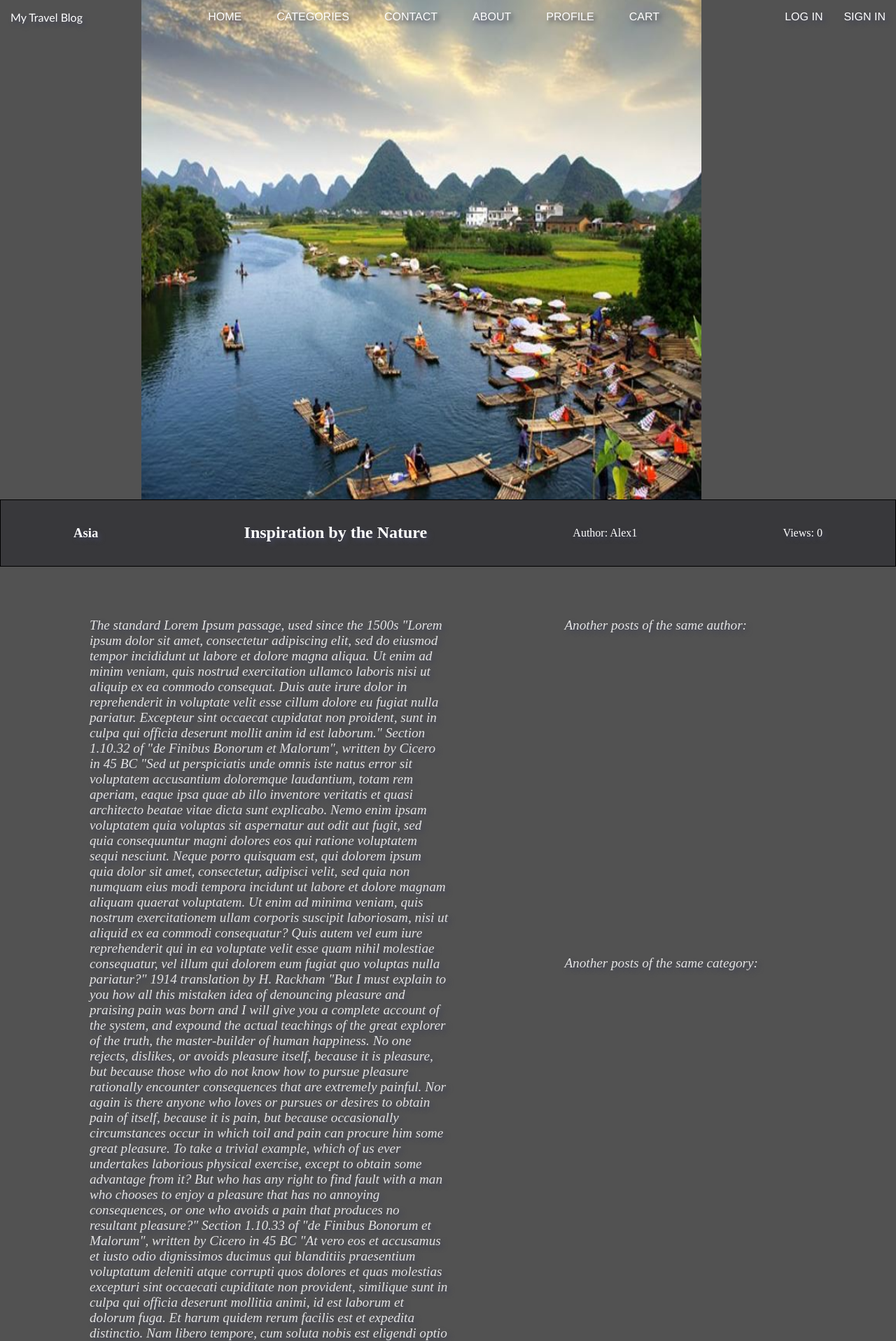
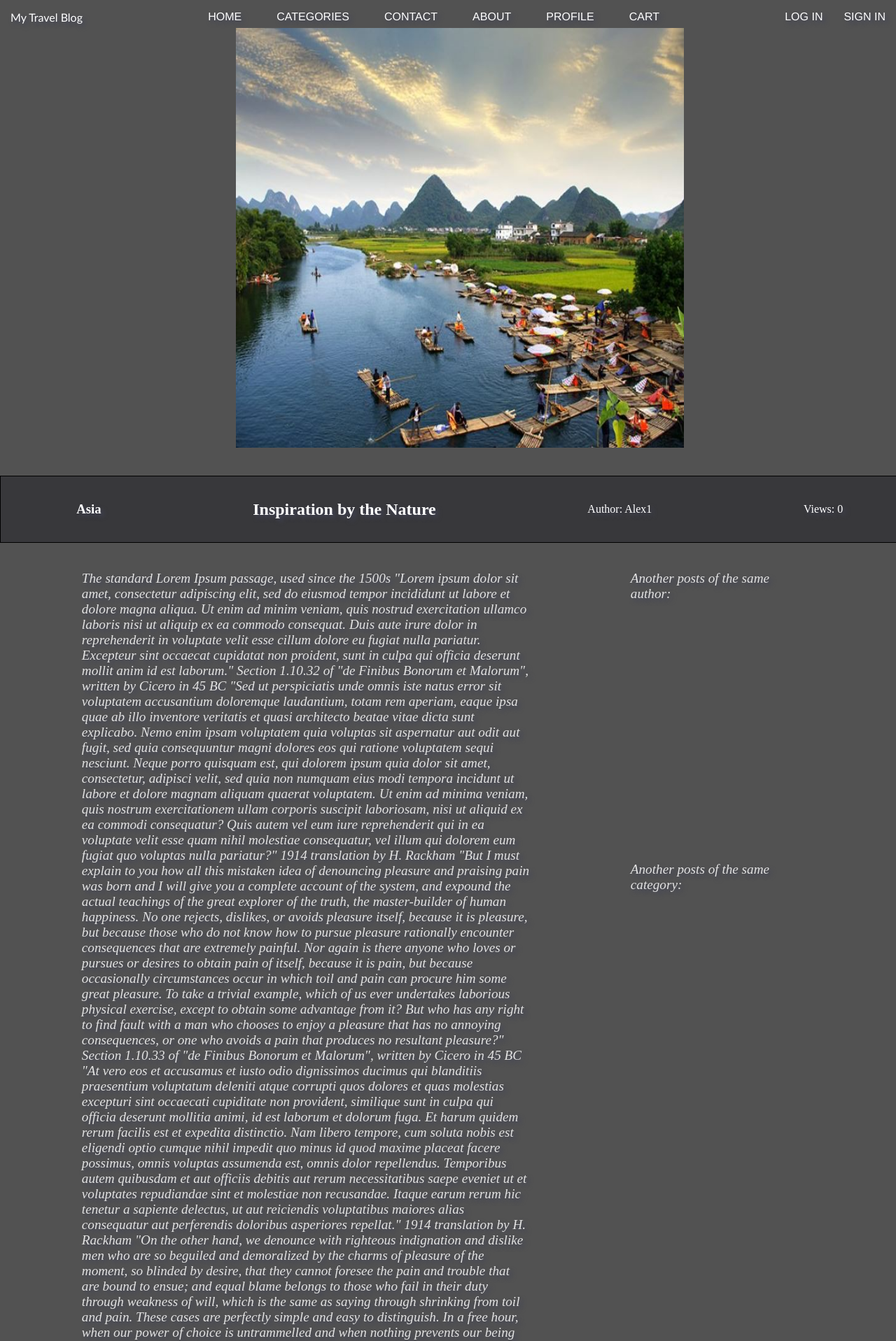
Before and after one commit to many-to-one/Django-Travelblog, a Django app: page /posts/post_view/10/10/10/ in a window 1280 px wide. Shown: the top 1917 px of the page at 70% size. Run offline with Django 4.2, Linux system fonts and the light colour scheme; data comes from the database, SQL or seed files in the repository; parts of the project's set-up code (start-up, migrations or seed data) failed here and were passed over.

Commit message:
some css changes

```diff
--- a/posts/views.py
+++ b/posts/views.py
@@ -43,12 +43,12 @@ class CreatePost(CreateView):
 
 class UpdatePost(UpdateView):
     model = Post
-    fields = [
+    fields = (
         'title',
         'image',
         'body',
         'category',
-    ]
+    )
     template_name = 'update_post.html'
 
 
--- a/static/css/base.css
+++ b/static/css/base.css
@@ -207,24 +200,24 @@ body{
 
 .post-view-container{
     display: grid;
-    grid-template-columns: 5% 40% 3% 23% 3%;
+    grid-template-columns: 6vw 50vw 5vw 20vw 6vw;
     grid-template-rows: 80vh 12vh 40vh 2vh 40vh 10vh;
-    gap: 5%;
+    gap: 5vh;
 }
 
 .post-gallery{
-    grid-column: 1/6;
+    grid-column: 1/7;
     grid-row: 1/2;
     display: flex;
-    flex-direction: row;
     justify-content: center;
     align-items: center;
 
 }
 
 .post-gallery img{
-    width: 800px;
-    height: 800px;
+    width: 50vw;
+    height: 75vh;
+    margin-top: 5vh;
 }
 
 .post-description{
@@ -234,10 +227,9 @@ body{
     flex-direction: row;
     justify-content: space-around;
     align-items: center;
-    /*gap: 10px;*/
+    /* gap: 10px; */
     border: 1px solid black;
     background: #38383b;
-    text-color: white;
 }
 
 .post-body{
@@ -246,12 +238,12 @@ body{
 }
 
 .sidebar-post-view-category-container{
+    position: sticky;
     grid-column: 4/5;
     grid-row: 5/6;
     display: grid;
     grid-template-columns: 1fr 1fr;
     grid-template-rows: 1fr 1fr 1fr;
-
 }
 
 .sidebar-post-view-author-container{
--- a/static/css/header.css
+++ b/static/css/header.css
@@ -1,5 +1,7 @@
 *{
     text-shadow: 4px 4px 6px rgba(66, 68, 90, 1);
+    margin: 0;
+    padding: 0;
 }
 
 header .nav-cont{
```
Also changed, not shown: other parts of static/css/base.css (+11 -18 lines).
